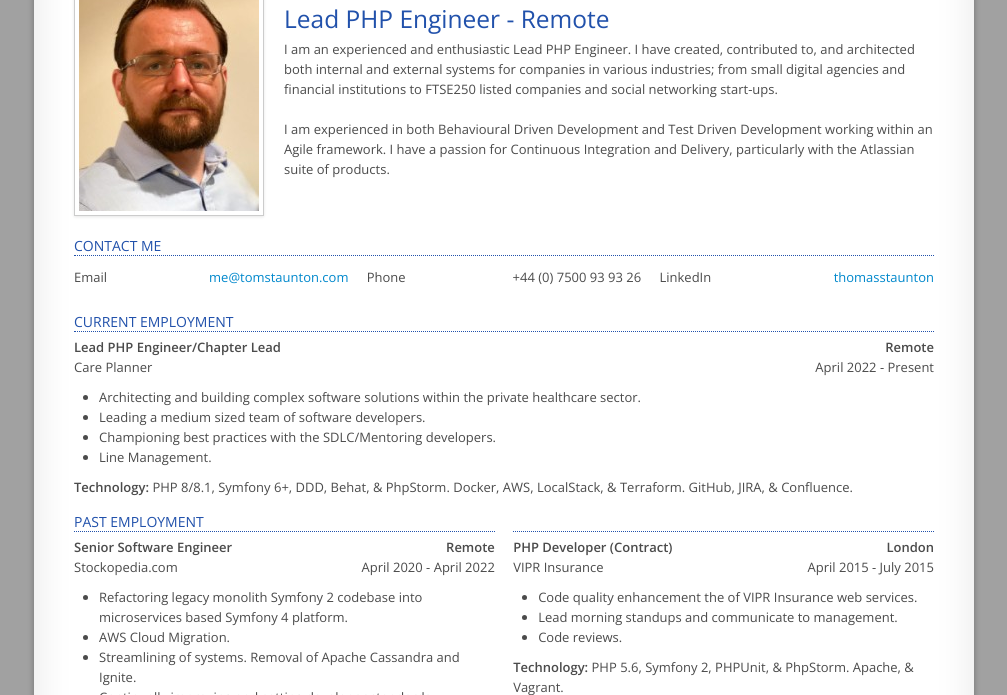
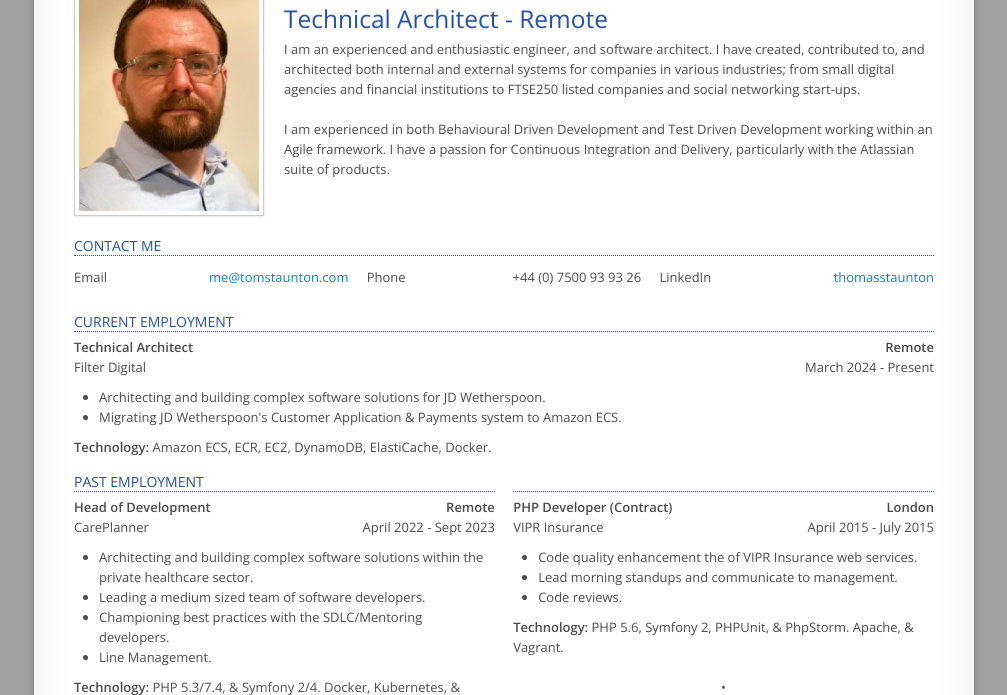
Before and after one commit to mrtstaunton/mrtstaunton.github.io, a plain HTML site: page index.html in a window 1280 px wide. Shown: the part 105-800 px from the top of the page, without its empty margins (136-1143 px from the left). Drawn offline with Linux system fonts and the light colour scheme.

Commit message:
fix: Add Filter Digital

```diff
--- a/index.html
+++ b/index.html
@@ -36,9 +36,9 @@
                 <div class="span12">
                     <img class="my-picture" src="img/tom-staunton-profile-small.jpg" alt="Photo of Tom Staunton" width="180px" height="241px">
                     <h1 class="my-name">Tom Staunton</h1>
-                    <h3 class="my-profession">Lead PHP Engineer - Remote</h3>
+                    <h3 class="my-profession">Technical Architect - Remote</h3>
                     <p class="my-message">
-                        <p>I am an experienced and enthusiastic Lead PHP Engineer. I have created, contributed to, and architected both internal and external systems for companies in various industries; from small digital agencies and financial institutions to FTSE250 listed companies and social networking start-ups. </p><br/>
+                        <p>I am an experienced and enthusiastic engineer, and software architect. I have created, contributed to, and architected both internal and external systems for companies in various industries; from small digital agencies and financial institutions to FTSE250 listed companies and social networking start-ups. </p><br/>
 
 <p>I am experienced in both Behavioural Driven Development and Test Driven Development working within an Agile framework. I have a passion for Continuous Integration and Delivery, particularly with the Atlassian suite of products.</p>
 
@@ -86,16 +86,14 @@
              <div class="span12">
 
             <h3 class="my-caption">Current Employment</h3>
-			<h4 class="my-activity">Lead PHP Engineer/Chapter Lead<span>Remote</span></h4>
-			<h5 class="my-venture">Care Planner<span>April 2022 - Present</span></h5>
+			<h4 class="my-activity">Technical Architect<span>Remote</span></h4>
+			<h5 class="my-venture">Filter Digital<span>March 2024 - Present</span></h5>
 			<p class="my-specifics">
 				<ul>
-				    	<li>Architecting and building complex software solutions within the private healthcare sector.</li>
-				    	<li>Leading a medium sized team of software developers.</li>
-				    	<li>Championing best practices with the SDLC/Mentoring developers.</li>
-				    	<li>Line Management.</li>
+				    	<li>Architecting and building complex software solutions for JD Wetherspoon.</li>
+				    	<li>Migrating JD Wetherspoon's Customer Application & Payments system to Amazon ECS.</li>
 			    	</ul>
-			    	<strong>Technology: </strong>PHP 8/8.1, Symfony 6+, DDD, Behat, & PhpStorm. Docker, AWS, LocalStack, & Terraform. GitHub, JIRA, & Confluence.
+			    	<strong>Technology: </strong>Amazon ECS, ECR, EC2, DynamoDB, ElastiCache, Docker.
 			</p>
             </div>
             </div>
@@ -104,12 +102,26 @@
             ================================================== -->
             <div class="row-fluid resume">
 
-
-
                 <!-- column 1 -->
                 <div class="span6">
 
 			<h3 class="my-caption">Past Employment</h3>
+
+			<h4 class="my-activity">Head of Development<span>Remote</span></h4>
+			<h5 class="my-venture">CarePlanner<span>April 2022 - Sept 2023</span></h5>
+			<p class="my-specifics">
+			<ul>
+				<li>Architecting and building complex software solutions within the private healthcare sector.</li>
+				<li>Leading a medium sized team of software developers.</li>
+				<li>Championing best practices with the SDLC/Mentoring developers.</li>
+				<li>Line Management.</li>
+			</ul>
+			<div class="tech-list"><strong>Technology: </strong>PHP 5.3/7.4, & Symfony 2/4. Docker, Kubernetes, & Terraform. Memcache, Redis, MongoDB, & MySQL. RabbitMQ. GitHub, JIRA, & Notion. </div>
+			<div class="my-divider">&#x2022;</div>
+			</p>
+
+
+
 			<h4 class="my-activity">Senior Software Engineer<span>Remote</span></h4>
 			<h5 class="my-venture">Stockopedia.com<span>April 2020 - April 2022</span></h5>
 			<p class="my-specifics">
```
